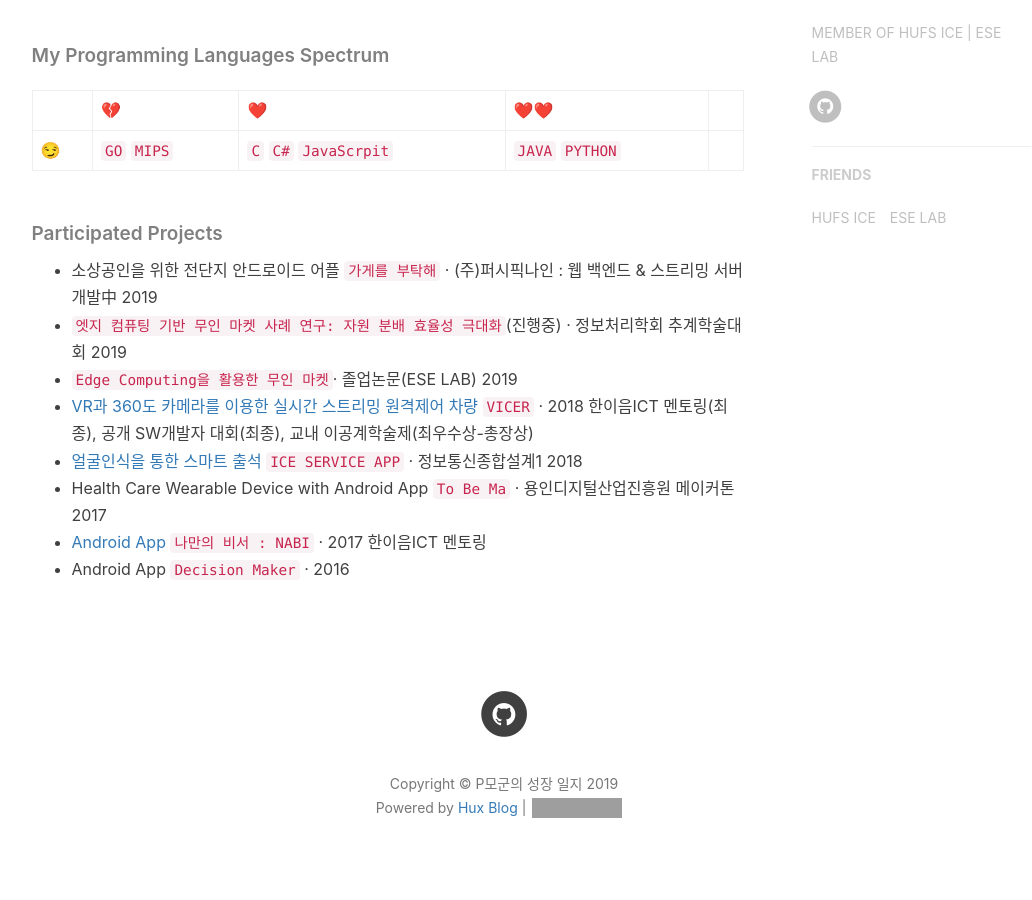
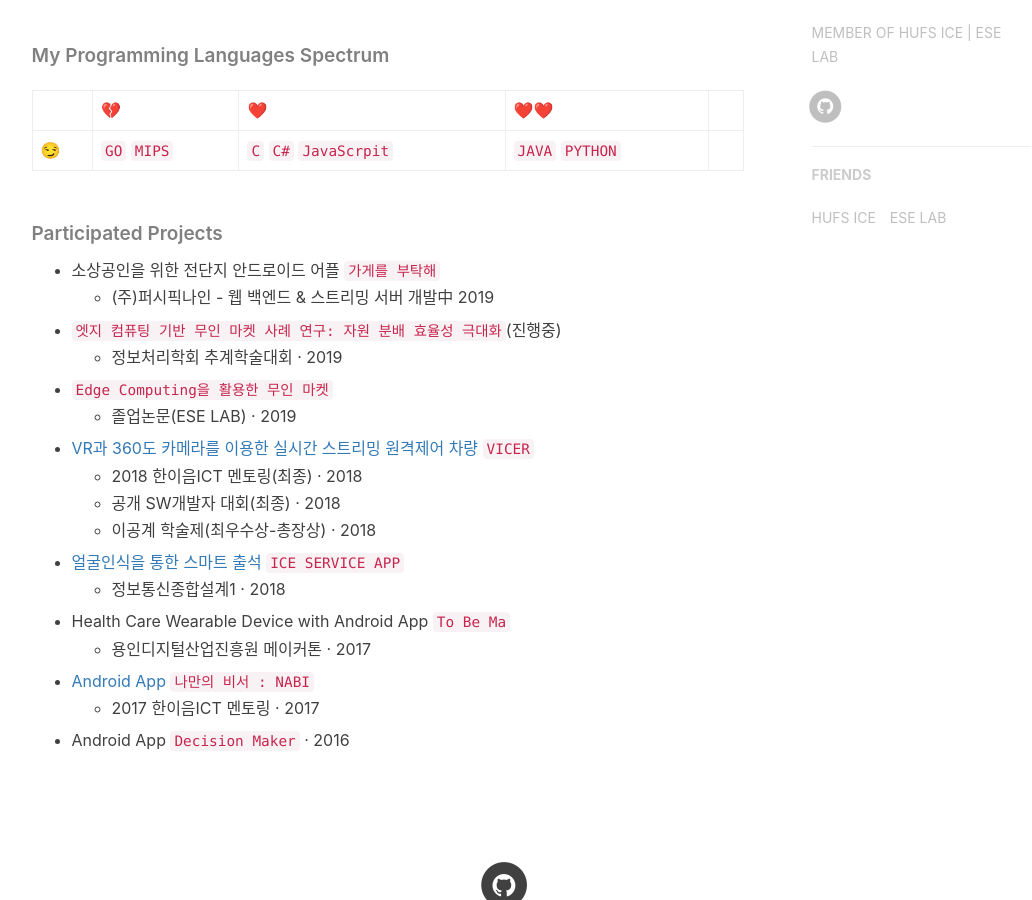
Before and after one commit to ggoowlgns/ggoowlgns.github.io, a Jekyll site: the page built from about.html, in a window 1280 px wide and 900 px high, scrolled down 769 px. Shown: the whole window, without its empty margins (136-1168 px from the left). Built offline with Jekyll 4.4.1, drawn with Linux system fonts in a browser that asks for light colours; nearby versions of some CDN libraries; comment, search, counter and statistics services are not loaded; grey boxes are pictures that could not be loaded.

Commit message:
about update new form

```diff
--- a/_includes/about/ko.md
+++ b/_includes/about/ko.md
@@ -20,13 +20,22 @@
 
 ##### Participated Projects
 
-- 소상공인을 위한 전단지 안드로이드 어플 `가게를 부탁해` · (주)퍼시픽나인 : 웹 백엔드 & 스트리밍 서버 개발中 2019
-- `엣지 컴퓨팅 기반 무인 마켓 사례 연구: 자원 분배 효율성 극대화`(진행중) · 정보처리학회 추계학술대회 2019
-- [`Edge Computing을 활용한 무인 마켓`][5]· 졸업논문(ESE LAB) 2019
-- [VR과 360도 카메라를 이용한 실시간 스트리밍 원격제어 차량 `VICER`][4] · 2018 한이음ICT 멘토링(최종), 공개 SW개발자 대회(최종), 교내 이공계학술제(최우수상-총장상)
-- [얼굴인식을 통한 스마트 출석 `ICE SERVICE APP`][3] · 정보통신종합설계1 2018
-- Health Care Wearable Device with Android App `To Be Ma` · 용인디지털산업진흥원 메이커톤 2017
-- [Android App `나만의 비서 : NABI`][2] · 2017 한이음ICT 멘토링
+- 소상공인을 위한 전단지 안드로이드 어플 `가게를 부탁해`
+  - (주)퍼시픽나인 - 웹 백엔드 & 스트리밍 서버 개발中 2019
+- `엣지 컴퓨팅 기반 무인 마켓 사례 연구: 자원 분배 효율성 극대화`(진행중)
+  - 정보처리학회 추계학술대회 · 2019
+- [`Edge Computing을 활용한 무인 마켓`][5]
+  - 졸업논문(ESE LAB) · 2019
+- [VR과 360도 카메라를 이용한 실시간 스트리밍 원격제어 차량 `VICER`][4]
+  - 2018 한이음ICT 멘토링(최종) · 2018
+  - 공개 SW개발자 대회(최종) · 2018
+  - 이공계 학술제(최우수상-총장상) · 2018
+- [얼굴인식을 통한 스마트 출석 `ICE SERVICE APP`][3]
+  - 정보통신종합설계1 · 2018
+- Health Care Wearable Device with Android App `To Be Ma`
+  - 용인디지털산업진흥원 메이커톤 · 2017
+- [Android App `나만의 비서 : NABI`][2]
+  - 2017 한이음ICT 멘토링 · 2017
 - Android App `Decision Maker` · 2016
 
 
```
